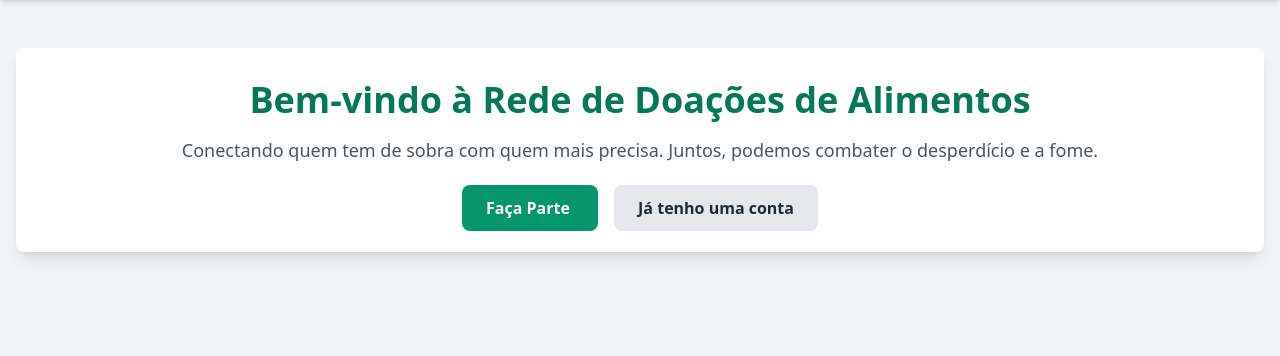
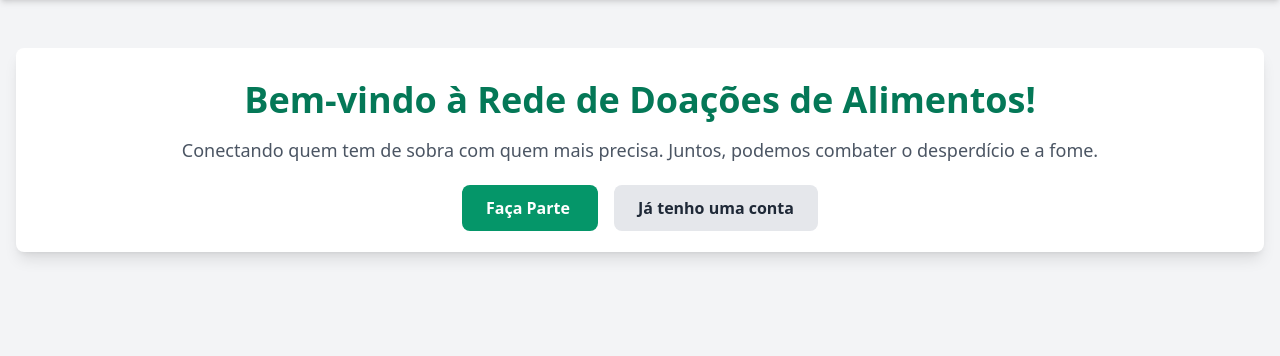
Before and after one commit to manretc/UnivespPI2, a Flask app: page / in a window 1280 px wide. Shown: the part 64-420 px from the top of the page. Run offline with Flask 3, Linux system fonts and the light colour scheme; some libraries are stand-ins or nearby versions.

Commit message:
ref: teste deploy ajuste texto

```diff
--- a/app/templates/index.html
+++ b/app/templates/index.html
@@ -5,7 +5,7 @@
     role="region"
     aria-labelledby="titulo-home"
   >
-    <h1 id="titulo-home" class="text-4xl font-bold text-emerald-700 mb-4">Bem-vindo à Rede de Doações de Alimentos</h1>
+    <h1 id="titulo-home" class="text-4xl font-bold text-emerald-700 mb-4">Bem-vindo à Rede de Doações de Alimentos!</h1>
     <p class="text-lg text-gray-600 mb-6">Conectando quem tem de sobra com quem mais precisa. Juntos, podemos combater o desperdício e a fome.</p>
     <div class="mt-8">
       <a
```
